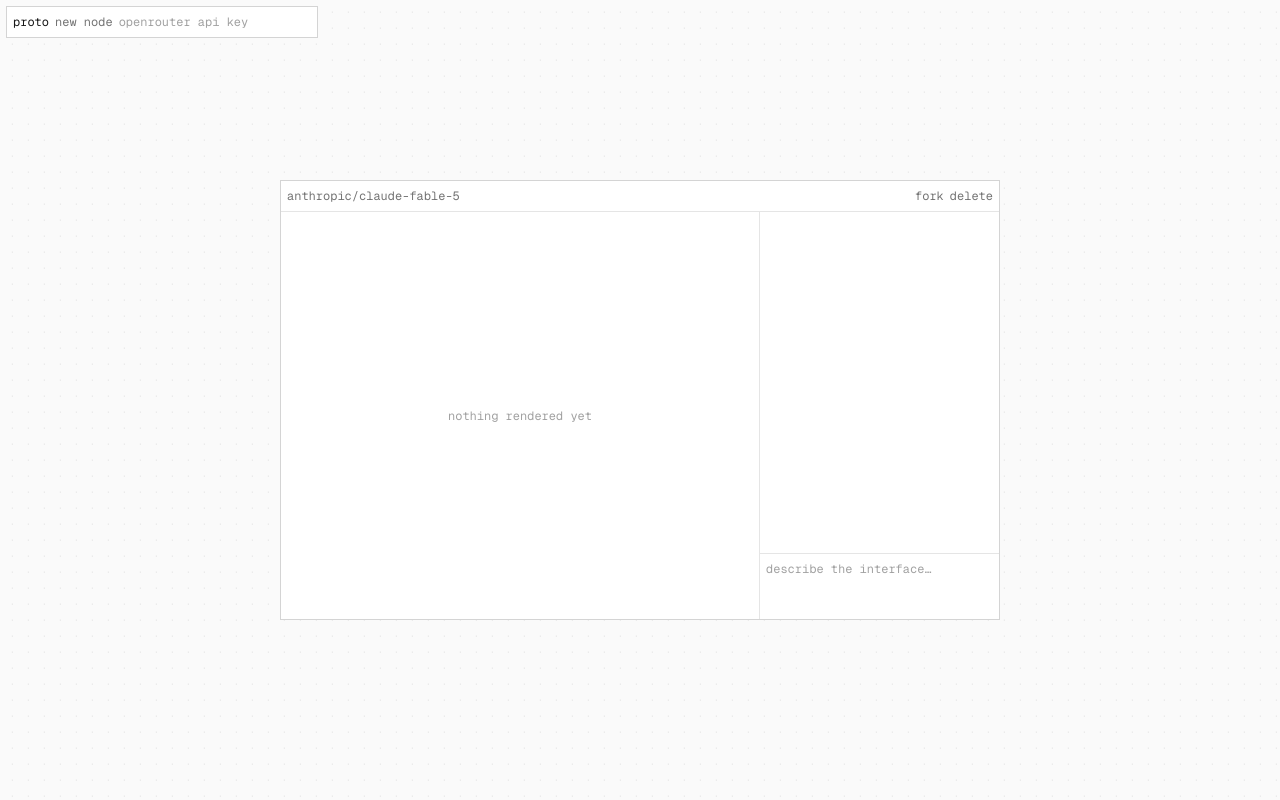
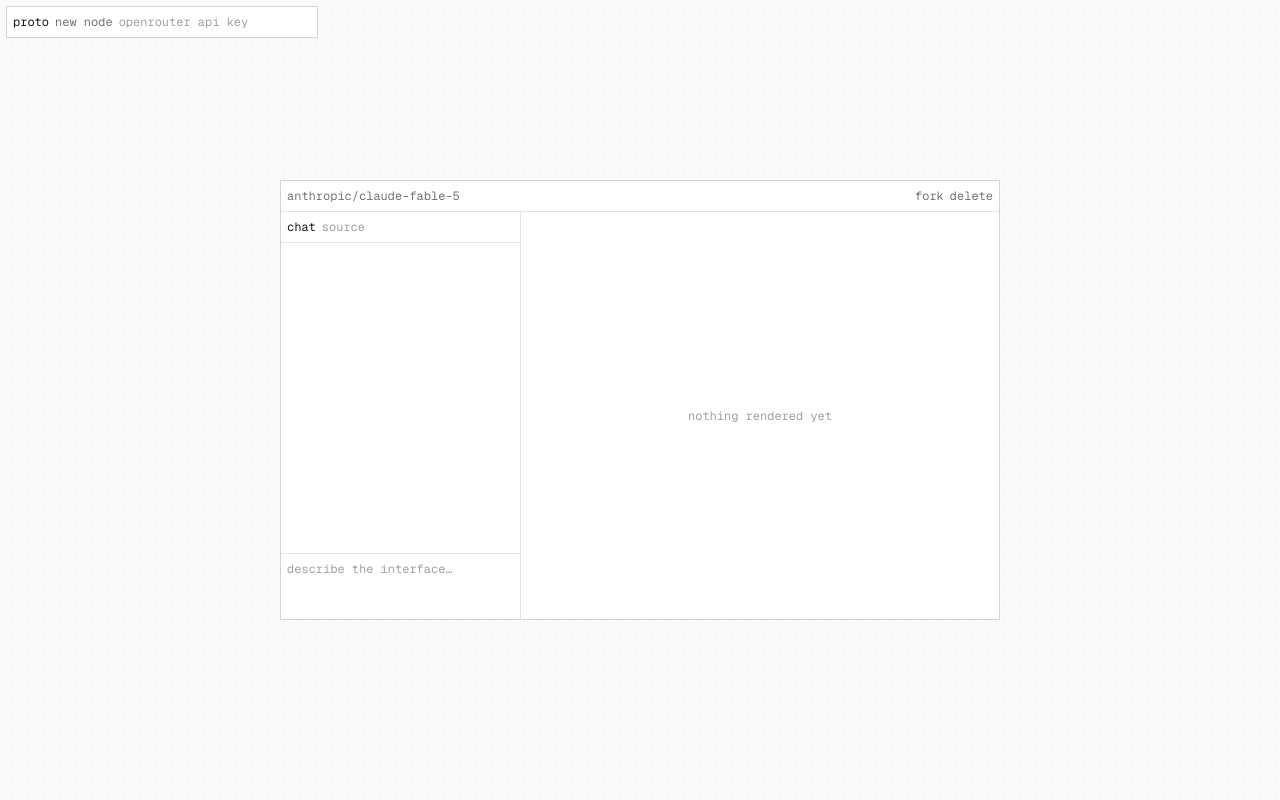
Before and after one commit to nichwch/canvaschat, a Next.js app: page / in a window 1280 px wide. Both pictures are taken after a click on the button "new node". Built offline with nearby package versions, Linux system fonts and the light colour scheme.

Commit message:
Chat on left with chat/source tabs, live-editable html source
Co-authored-by: Nicholas Chen <nichwch@users.noreply.github.com>

```diff
--- a/components/PromptNode.tsx
+++ b/components/PromptNode.tsx
@@ -9,6 +9,7 @@ export type PromptFlowNode = Node<PromptNodeData, "prompt">;
 function PromptNode({ id, data, selected }: NodeProps<PromptFlowNode>) {
   const { updateNodeData, deleteElements, addNodes, getNode } = useReactFlow();
   const [draft, setDraft] = useState("");
+  const [tab, setTab] = useState<"chat" | "source">("chat");
   const chatEndRef = useRef<HTMLDivElement>(null);
 
   useEffect(() => {
@@ -19,7 +20,13 @@ function PromptNode({ id, data, selected }: NodeProps<PromptFlowNode>) {
     const prompt = draft.trim();
     if (!prompt || data.loading) return;
 
-    const messages: ChatMessage[] = [...data.messages, { role: "user", content: prompt }];
+    // Sync manual source edits into history so the model builds on the html actually rendered.
+    const history = data.messages.map((m, i) =>
+      m.role === "assistant" && i === data.messages.length - 1 && data.html
+        ? { ...m, content: data.html }
+        : m
+    );
+    const messages: ChatMessage[] = [...history, { role: "user", content: prompt }];
     setDraft("");
     updateNodeData(id, { messages, loading: true, error: null });
 
@@ -95,22 +102,24 @@ function PromptNode({ id, data, selected }: NodeProps<PromptFlowNode>) {
       </div>
 
       <div className="flex min-h-0 flex-1">
-        <div className="min-w-0 flex-1">
-          {data.html ? (
-            <iframe
-              className="h-full w-full"
-              sandbox="allow-scripts"
-              srcDoc={data.html}
-              title="preview"
-            />
-          ) : (
-            <div className="flex h-full items-center justify-center text-neutral-400">
-              {data.loading ? "generating…" : "nothing rendered yet"}
-            </div>
-          )}
+        <div className="flex w-[240px] flex-col border-r border-neutral-200">
+          <div className="flex gap-2 border-b border-neutral-200 p-2">
+            <button
+              className={`nodrag ${tab === "chat" ? "text-neutral-900" : "text-neutral-400 hover:text-neutral-900"}`}
+              onClick={() => setTab("chat")}
+            >
+              chat
+            </button>
+            <button
+              className={`nodrag ${tab === "source" ? "text-neutral-900" : "text-neutral-400 hover:text-neutral-900"}`}
+              onClick={() => setTab("source")}
+            >
+              source
+            </button>
           </div>
 
-        <div className="flex w-[240px] flex-col border-l border-neutral-200">
+          {tab === "chat" ? (
+            <>
               <div className="nowheel min-h-0 flex-1 overflow-y-auto p-2">
                 {data.messages.map((m, i) =>
                   m.role === "user" ? (
@@ -141,6 +150,31 @@ function PromptNode({ id, data, selected }: NodeProps<PromptFlowNode>) {
                   }}
                 />
               </div>
+            </>
+          ) : (
+            <textarea
+              className="nodrag nowheel min-h-0 flex-1 resize-none p-2 whitespace-pre outline-none placeholder:text-neutral-400"
+              placeholder="no source yet"
+              value={data.html ?? ""}
+              onChange={(e) => updateNodeData(id, { html: e.target.value })}
+              spellCheck={false}
+            />
+          )}
+        </div>
+
+        <div className="min-w-0 flex-1">
+          {data.html ? (
+            <iframe
+              className="h-full w-full"
+              sandbox="allow-scripts"
+              srcDoc={data.html}
+              title="preview"
+            />
+          ) : (
+            <div className="flex h-full items-center justify-center text-neutral-400">
+              {data.loading ? "generating…" : "nothing rendered yet"}
+            </div>
+          )}
         </div>
       </div>
     </div>
```
Lines whose indentation alone changed are shown as unchanged.
